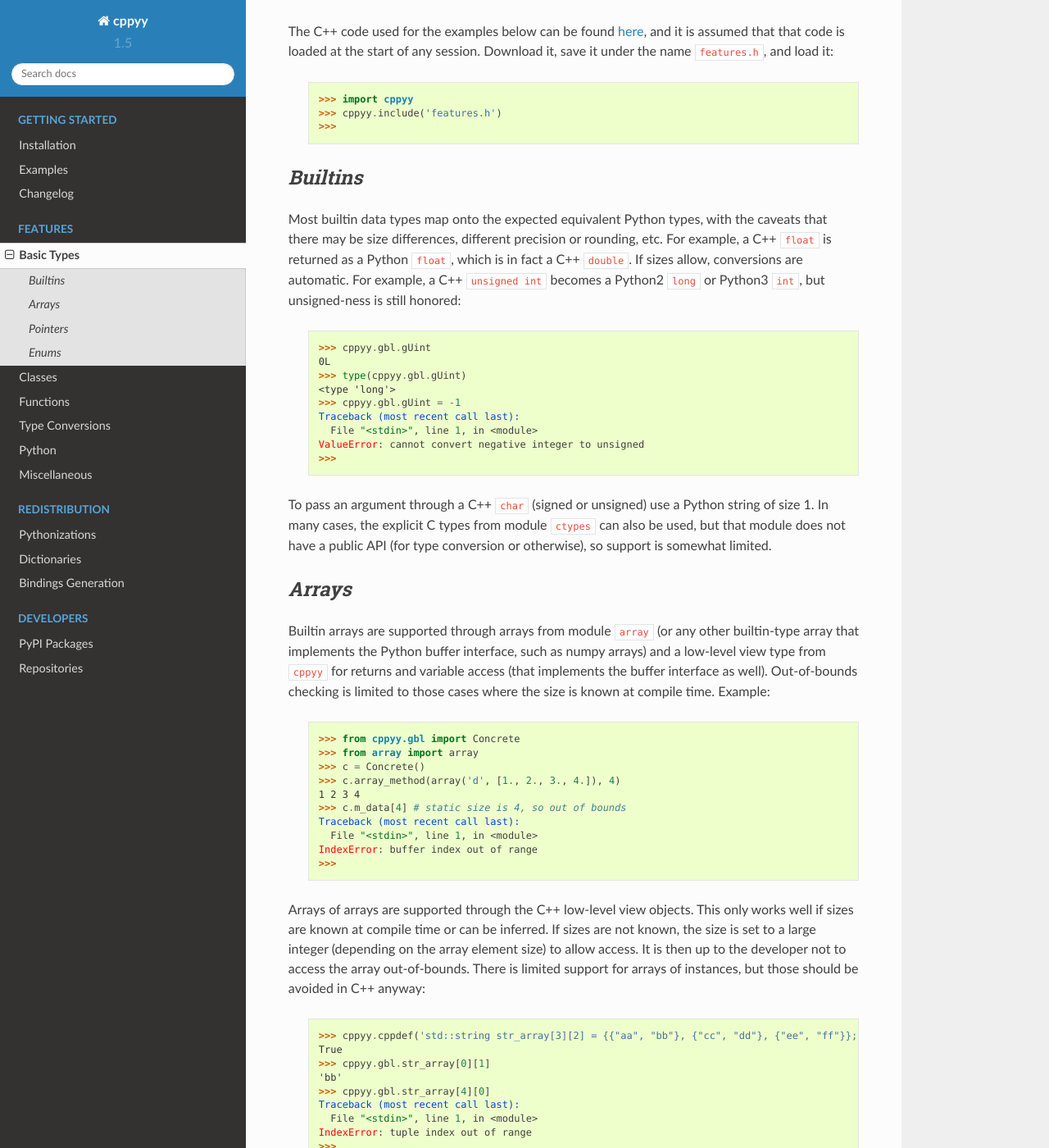
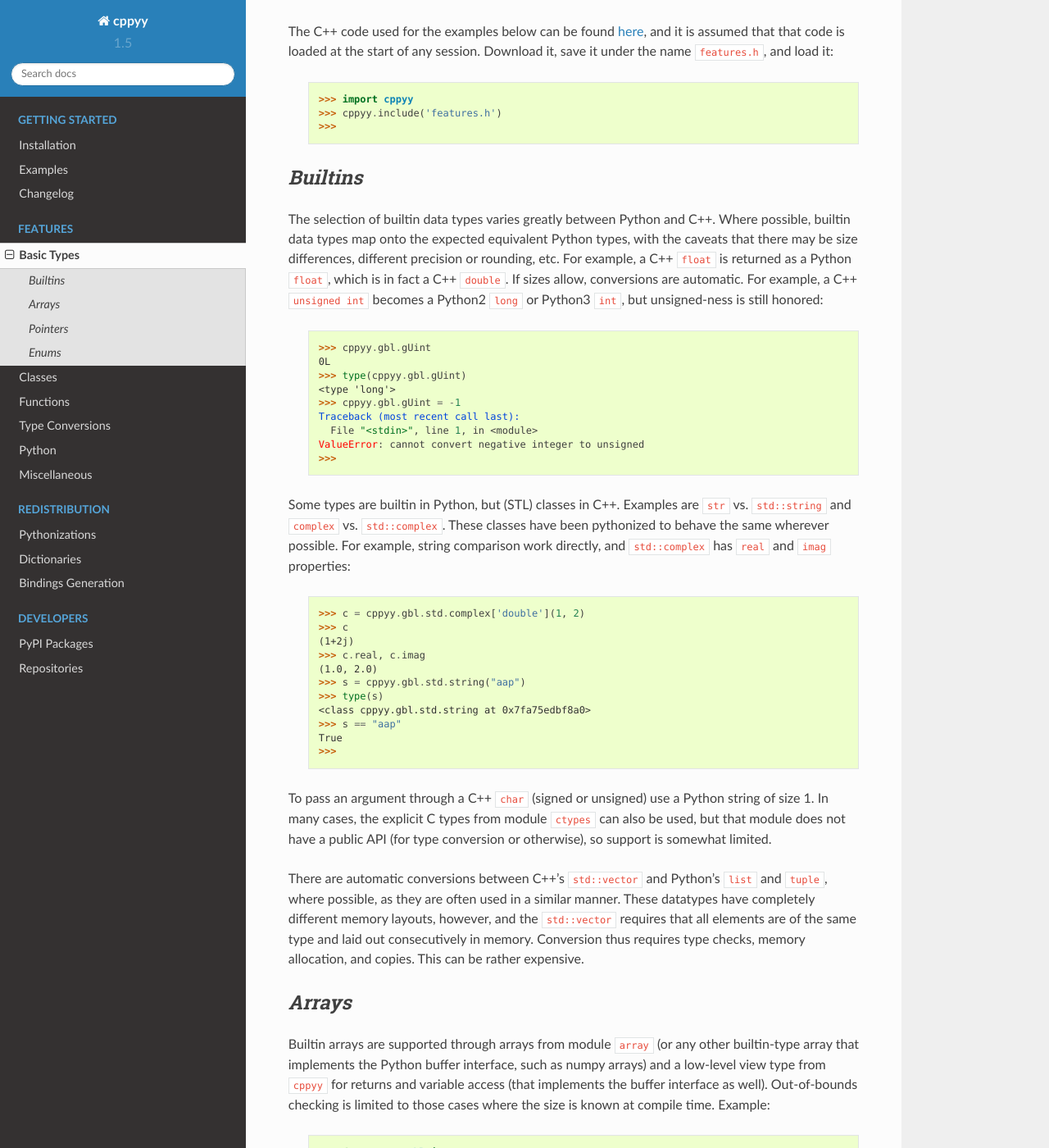
Before and after one commit to wlav/cppyy, a Sphinx documentation site: the page built from doc/source/basic_types.rst, in a window 1280 px wide and 1400 px high, scrolled down 254 px. Shown: the whole window at 82% size. Built offline with Sphinx 7.4.7 and the Read the Docs theme 2.0.0, drawn with Linux system fonts in a browser that asks for light colours; some of the changed text lies outside the part shown.

Commit message:
more documentation

```diff
--- a/doc/source/basic_types.rst
+++ b/doc/source/basic_types.rst
@@ -26,9 +26,10 @@
 `Builtins`
 """"""""""
 
-Most builtin data types map onto the expected equivalent Python types, with
-the caveats that there may be size differences, different precision or
-rounding, etc.
+The selection of builtin data types varies greatly between Python and C++.
+Where possible, builtin data types map onto the expected equivalent Python
+types, with the caveats that there may be size differences, different
+precision or rounding, etc.
 For example, a C++ ``float`` is returned as a Python ``float``, which is in
 fact a C++ ``double``.
 If sizes allow, conversions are automatic.
@@ -47,11 +48,40 @@
     ValueError: cannot convert negative integer to unsigned
     >>>
 
+Some types are builtin in Python, but (STL) classes in C++.
+Examples are ``str`` vs. ``std::string`` and ``complex`` vs. ``std::complex``.
+These classes have been pythonized to behave the same wherever possible.
+For example, string comparison work directly, and ``std::complex`` has
+``real`` and ``imag`` properties:
+
+  .. code-block:: python
+
+    >>> c = cppyy.gbl.std.complex['double'](1, 2)
+    >>> c
+    (1+2j)
+    >>> c.real, c.imag
+    (1.0, 2.0)
+    >>> s = cppyy.gbl.std.string("aap")
+    >>> type(s)
+    <class cppyy.gbl.std.string at 0x7fa75edbf8a0>
+    >>> s == "aap"
+    True
+    >>>
+
 To pass an argument through a C++ ``char`` (signed or unsigned) use a Python
 string of size 1.
 In many cases, the explicit C types from module ``ctypes`` can also be used,
 but that module does not have a public API (for type conversion or otherwise),
 so support is somewhat limited.
+
+There are automatic conversions between C++'s ``std::vector`` and Python's
+``list`` and ``tuple``, where possible, as they are often used in a similar
+manner.
+These datatypes have completely different memory layouts, however, and the
+``std::vector`` requires that all elements are of the same type and laid
+out consecutively in memory.
+Conversion thus requires type checks, memory allocation, and copies.
+This can be rather expensive.
 
 
 `Arrays`
@@ -90,6 +120,8 @@
 
     >>> cppyy.cppdef('std::string str_array[3][2] = {{"aa", "bb"}, {"cc", "dd"}, {"ee", "ff"}};')
     True
+    >>> type(cppyy.gbl.str_array[0][1])
+    <class cppyy.gbl.std.string at 0x7fd650ccb650>
     >>> cppyy.gbl.str_array[0][1]
     'bb'
     >>> cppyy.gbl.str_array[4][0]
--- a/doc/source/misc.rst
+++ b/doc/source/misc.rst
@@ -60,6 +60,10 @@
   whether generated wrappers or direct foreign functions should be used.
   This is for PyPy only; the flag has no effect on CPython.
 
+* ``__cppname__``: a string that every C++ bound class carries and contains
+  the actual C++ name (as opposed to ``__name__`` which has the Python name).
+  This can be useful for template instantiations, documentation, etc.
+
 
 `STL algorithms`
 ----------------
```
